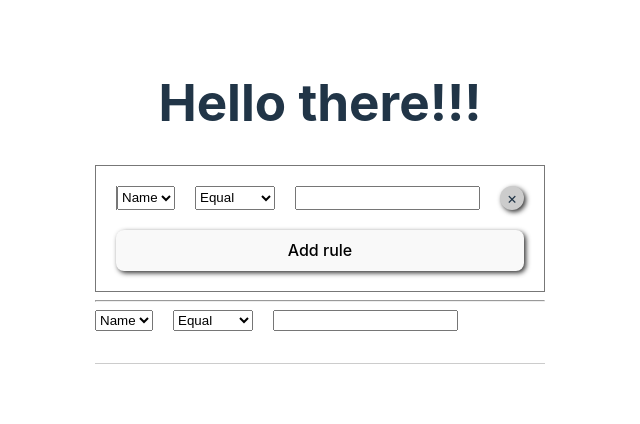
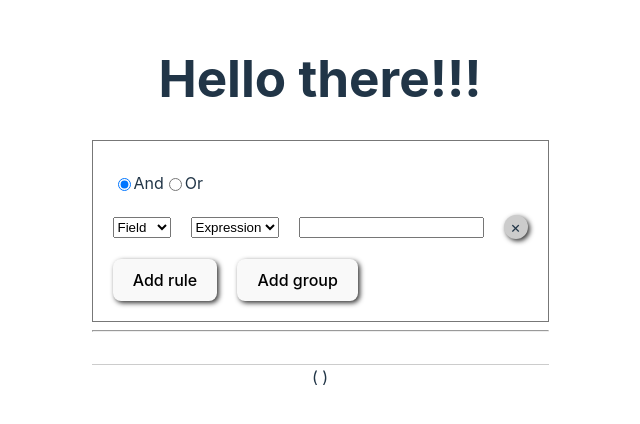
Before and after one commit to georgius1024/expression-builder, a React (Vite) app: page / in a window 1280 px wide. Shown: the part 198-622 px from the top of the page, without its empty margins (320-960 px from the left). Built offline with nearby package versions, Linux system fonts and the light colour scheme.

Commit message:
Group editor

```diff
--- a/src/App.scss
+++ b/src/App.scss
@@ -15,6 +15,22 @@
   }
 }
 
+.group-editor {
+  display: flex;
+  flex-direction: column;
+  gap: 20px;
+  border: 1px solid #777;
+  padding: 20px;
+
+  .operator-editor {
+    margin-top: 10px;
+    display: flex;
+    flex-direction: row;
+    justify-content: start;
+    align-items: center;
+  }
+}
+
 .expression {
   border-top: 1px solid #ccc;
   margin-top: 32px;
@@ -24,14 +40,13 @@
   display: flex;
   flex-direction: column;
   gap: 20px;
-  border: 1px solid #777;
-  padding: 20px;
   .rule-item {
-    border-left: 1px solid #777;
+    /* border-left: 1px solid #777; */
     display: flex;
     flex-direction: row;
     gap: 20px;
     justify-content: stretch;
+    align-items: center;
   }
   .remove {
     background-color: #ccc;
@@ -43,7 +58,14 @@
     align-items: center;
     justify-content: center;
   }
+  .actions {
+    display: flex;
+    flex-direction: row;
+    gap: 20px;
+    justify-content: stretch;
+  }
   .add {
     box-shadow: 2px 2px 5px #333;
+    width: auto;
   }
 }
--- a/src/App.tsx
+++ b/src/App.tsx
@@ -2,13 +2,20 @@ import { useEffect, useState } from 'react';
 import { nanoid } from 'nanoid';
 
 import './App.scss';
-import type { AddRuleEvent, Group, RemoveRuleEvent, Rule, RuleId, UpdateRuleEvent } from './types';
-import RuleEditor from './RuleEditor';
-import RulesList
- from './RulesList';
+import type {Group,  Rule, } from './types';
+import GroupEditor from './GroupEditor';
+
 function getRuleExpression(rule: Rule): string {
-  return `${rule.field} ${rule.expression} ${rule.value}`;
+  return `(${rule.field} ${rule.expression} ${rule.value})`;
 }
+
+function getGroupExpression(group: Group): string {
+  return [
+    ...group.rules.map(getRuleExpression),
+    ...group.groups.map(getGroupExpression).map(e => `(${e})`)
+  ].join(` ${group.operator} `)
+}
+
 function App() {
   const [root, updateRoot] = useState<Group | undefined>(undefined);
   useEffect(() => {
@@ -26,42 +33,40 @@ function App() {
     updateRoot(root);
   }, []);
   if (!root) return // Nothing to render without root
-  const onUpdateRule: UpdateRuleEvent = (rule: Rule) => {
-    const updatedRules = root.rules.map(e =>
-      e.id === rule.id ? rule : e
-    );
-    const updated: Group = { ...root, rules: updatedRules };
-    updateRoot(updated);
-    console.log(rule);
-  };
+  // const onUpdateRule: UpdateRuleEvent = (rule: Rule) => {
+  //   const updatedRules = root.rules.map(e =>
+  //     e.id === rule.id ? rule : e
+  //   );
+  //   const updated: Group = { ...root, rules: updatedRules };
+  //   updateRoot(updated);
+  //   console.log(rule);
+  // };
 
-  const onAddRule: AddRuleEvent = () => {
-    const updatedRules = [...root.rules, {
-      id: nanoid(),
-      field: '',
-      expression: '',
-      value: ''
-    }]
-    const updated: Group = { ...root, rules: updatedRules };
-    updateRoot(updated);
-  }
+  // const onAddRule: AddRuleEvent = () => {
+  //   const updatedRules = [...root.rules, {
+  //     id: nanoid(),
+  //     field: '',
+  //     expression: '',
+  //     value: ''
+  //   }]
+  //   const updated: Group = { ...root, rules: updatedRules };
+  //   updateRoot(updated);
+  // }
 
-  const onRemoveRule: RemoveRuleEvent = (id: RuleId) => {
-    const updatedRules = root.rules.filter(e => e.id !== id);
-    const updated: Group = { ...root, rules: updatedRules };
-    updateRoot(updated);
-  }
+  // const onRemoveRule: RemoveRuleEvent = (id: RuleId) => {
+  //   const updatedRules = root.rules.filter(e => e.id !== id);
+  //   const updated: Group = { ...root, rules: updatedRules };
+  //   updateRoot(updated);
+  // }
   return (
     <>
       <h1>Hello there!!!</h1>
-      <RulesList rules={root.rules} groups={root.groups} onAddRule={onAddRule} onUpdateRule={onUpdateRule} onRemoveRule={onRemoveRule} />
+      <GroupEditor group={root} onUpdate={updateRoot} />
       <hr/>
-      {
-        root?.rules && <RuleEditor rule={root?.rules[0]} onUpdate={onUpdateRule} />
-      }
+
       <div className='expression'>
         {
-          root?.rules && getRuleExpression(root?.rules[0])
+          getGroupExpression(root)
         }
       </div>
     </>
--- /dev/null
+++ b/src/GroupEditor.tsx
@@ -0,0 +1,82 @@
+import { ReactElement } from "react";
+
+import RulesList from './RulesList';
+import { nanoid } from 'nanoid';
+
+import type { Rule, Group, AddRuleEvent, UpdateRuleEvent, RemoveRuleEvent, UpdateGroupEvent, RemoveGroupEvent, AddGroupEvent, Operator, RuleId, GroupId } from './types';
+
+const emptyRule = (): Rule => ({
+  id: nanoid(),
+  field: '',
+  expression: '',
+  value: ''
+})
+
+type GroupEditorProps = {
+  group: Group;
+  onUpdate: UpdateGroupEvent;
+};
+
+export default function GroupEditor(props: GroupEditorProps): ReactElement {
+  const updateOperator = (operator: Operator) => {
+    const updated = { ...props.group, operator };
+    props.onUpdate(updated);
+  };
+  const onUpdateRule: UpdateRuleEvent = (rule: Rule) => {
+    const updatedRules = props.group.rules.map(e =>
+      e.id === rule.id ? rule : e
+    );
+    const updated: Group = { ...props.group, rules: updatedRules };
+    props.onUpdate(updated);
+  };
+
+  const onAddRule: AddRuleEvent = () => {
+    const updatedRules = [...props.group.rules, emptyRule()];
+    const updated: Group = { ...props.group, rules: updatedRules };
+    props.onUpdate(updated);
+  };
+
+  const onRemoveRule: RemoveRuleEvent = (id: RuleId) => {
+    const updatedRules = props.group.rules.filter(e => e.id !== id);
+    const updated: Group = { ...props.group, rules: updatedRules };
+    props.onUpdate(updated);
+  };
+
+  const onAddGroup: AddGroupEvent = () => {
+    const updatedGroups: Group[] = [...props.group.groups, {
+      id: nanoid(),
+      operator: 'and',
+      rules: [emptyRule()],
+      groups: []
+    }];
+    const updated: Group = { ...props.group, groups: updatedGroups };
+    props.onUpdate(updated);
+  };
+
+  const onUpdateGroup: UpdateGroupEvent = (group: Group) => {
+    const updatedGroups = props.group.groups.map(e =>
+      e.id === group.id ? group : e
+    );
+    const updated: Group = { ...props.group, groups: updatedGroups };
+    props.onUpdate(updated);
+  };
+
+  const onRemoveGroup: RemoveGroupEvent = (id: GroupId) => {
+    const updatedGroups = props.group.groups.filter(e => e.id !== id);
+    const updated: Group = { ...props.group, groups: updatedGroups };
+    props.onUpdate(updated);
+  }
+  return (
+    <div className="group-editor">
+      <div className="operator-editor">
+        <input type="radio" id={`and-${props.group.id}`} value="and" checked={props.group.operator === 'and'} onChange={() => updateOperator('and')} />
+        <label htmlFor={`and-${props.group.id}`}>And</label>
+        <input type="radio" id={`or-${props.group.id}`} name="operator" value="or" checked={props.group.operator === 'or'} onChange={() => updateOperator('or')} />
+        <label htmlFor={`or-${props.group.id}`}>Or</label>
+      </div>
+      <RulesList rules={props.group.rules} groups={props.group.groups}
+        onAddRule={onAddRule} onUpdateRule={onUpdateRule} onRemoveRule={onRemoveRule}
+        onAddGroup={onAddGroup} onUpdateGroup={onUpdateGroup} onRemoveGroup={onRemoveGroup}/>
+    </div >
+  );
+}
--- a/src/RuleEditor.tsx
+++ b/src/RuleEditor.tsx
@@ -8,20 +8,22 @@ type RuleEditorProps = {
 };
 
 export default function RuleEditor(props: RuleEditorProps): ReactElement {
-  const updateField = (field: 'field'|'expression'|'value', e: ChangeEvent) => {
-    const value = (e.target as HTMLInputElement).value
-    const updated = {...props.rule, [field]: value}
-    props.onUpdate(updated)
-  }
+  const updateField = (field: 'field' | 'expression' | 'value', e: ChangeEvent) => {
+    const value = (e.target as HTMLInputElement).value;
+    const updated = { ...props.rule, [field]: value };
+    props.onUpdate(updated);
+  };
   return (<div className="rule-editor">
     <select value={props.rule.field} onChange={(e) => updateField('field', e)}>
+      <option value="">Field</option>
       <option value="name">Name</option>
       <option value="age">Age</option>
     </select>
     <select value={props.rule.expression} onChange={(e) => updateField('expression', e)}>
+      <option value="">Expression</option>
       <option value="=">Equal</option>
       <option value="!=">Not equal</option>
     </select>
-    <input value={props.rule.value} onChange={(e) => updateField('value', e)}/>
+    <input value={props.rule.value} onChange={(e) => updateField('value', e)} />
   </div>);
 }
--- a/src/RulesList.tsx
+++ b/src/RulesList.tsx
@@ -1,7 +1,8 @@
 import { ReactElement } from "react";
 
-import type { Rule, Group, AddRuleEvent, UpdateRuleEvent, RemoveRuleEvent, } from './types';
+import type { Rule, Group, AddRuleEvent, UpdateRuleEvent, RemoveRuleEvent, UpdateGroupEvent, RemoveGroupEvent, AddGroupEvent, } from './types';
 import RuleEditor from './RuleEditor';
+import GroupEditor from './GroupEditor';
 
 type RulesListProps = {
   rules: Rule[];
@@ -9,6 +10,9 @@ type RulesListProps = {
   onUpdateRule: UpdateRuleEvent;
   onRemoveRule: RemoveRuleEvent;
   onAddRule: AddRuleEvent;
+  onUpdateGroup: UpdateGroupEvent;
+  onRemoveGroup: RemoveGroupEvent;
+  onAddGroup: AddGroupEvent;
 };
 
 export default function RulesList(props: RulesListProps): ReactElement {
@@ -22,6 +26,17 @@ export default function RulesList(props: RulesListProps): ReactElement {
         </div>
       ))
     }
-    <button className="add add-rule" onClick={props.onAddRule}>Add rule</button>
+    {
+      props.groups.map(group => (
+        <div className="rule-item">
+          <GroupEditor group={group} onUpdate={props.onUpdateGroup} />
+          <span className="remove" onClick={() => props.onRemoveGroup(group.id)}>&times;</span>
+        </div>
+      ))
+    }
+    <div className="actions">
+      <button className="add add-rule" onClick={props.onAddRule}>Add rule</button>
+      <button className="add add-group" onClick={props.onAddGroup}>Add group</button>
+    </div>
   </div>);
 }
--- a/src/types.ts
+++ b/src/types.ts
@@ -8,10 +8,10 @@ export type Rule = {
 }
 
 export type GroupId = string
-
+export type Operator = 'and' | 'or'
 export type Group = {
   id: GroupId
-  operator: 'and' | 'or'
+  operator: Operator
   rules: Rule[]
   groups: Group[]
 }
```
